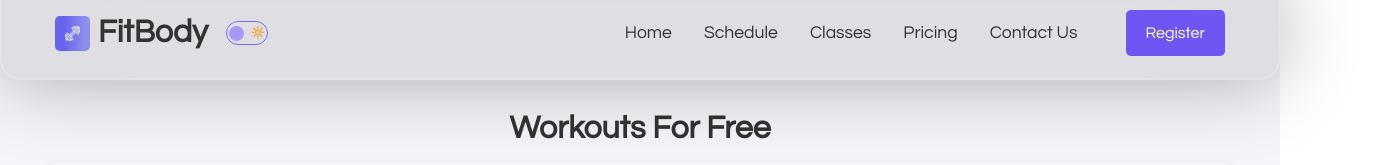
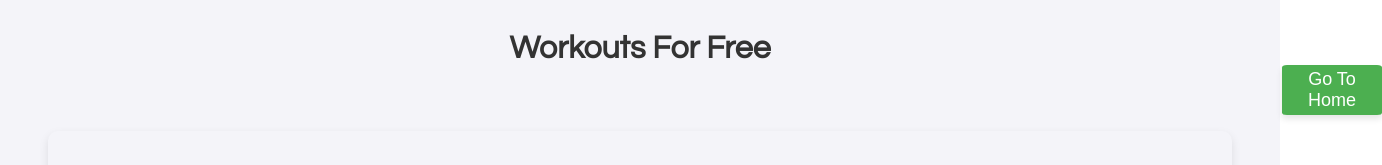
Before and after one commit to abhay-raj19/FitBody, a React (Vite) app: page /classes in a window 1280 px wide. Shown: the top 165 px of the page, 1382 px wide, since content can reach past the window. Built offline with nearby package versions, Linux system fonts and the light colour scheme.

Commit message:
Added Back button for navigation in classes
Signed-off-by: Swetha S <swetha.s2022cce@sece.ac.in>

```diff
--- a/src/components/UI/Classes.jsx
+++ b/src/components/UI/Classes.jsx
@@ -3,7 +3,7 @@ import Header from '../Header/Header';
 import Footer from '../UI/Footer';
 import "../../styles/Classes.css";
 import "../../styles/header.css";
-
+import {Link} from 'react-router-dom'
 
 
 const Classes = () => {
@@ -98,9 +98,10 @@ const Classes = () => {
     return (
         <>
             <div className={isDarkMode ? "dark-mode-app" : "light-mode-app"}>
-                <Header className="header" isDarkMode={isDarkMode} setDarkMode={setDarkMode} />
                 <div className="exercise-container">
                     <h1>Workouts For Free</h1>
+                    <button className='gotohome' ><Link to="/">Go To Home </Link></button>
+
                     {exercises.map((exercise, index) => (
                         <div key={index} className="exercise-card">
                             <div className="exercise-details">
--- a/src/styles/Classes.css
+++ b/src/styles/Classes.css
@@ -160,3 +160,26 @@ h1 {
     margin-top: 1rem; /* Add some spacing between details and video */
   }
 }
+
+
+.gotohome {
+  height: 50px;
+  width: 100px;
+  display: flex;
+  justify-content: center;
+  align-items: center;
+  margin-left:1250px;
+  background-color: #4CAF50;
+  color: white;
+  border: none;
+  border-radius: 5%;
+  box-shadow: 0 4px 6px rgba(0, 0, 0, 0.1);
+  font-size: 18px;
+  cursor: pointer;
+  transition: background-color 0.3s ease, box-shadow 0.3s ease;
+}
+
+.gotohome:hover {
+  background-color: #45a049;
+  box-shadow: 0 6px 8px rgba(0, 0, 0, 0.15);
+}
```
Also changed, not shown: 1 other file (tests, documents, lock files or other folders).
